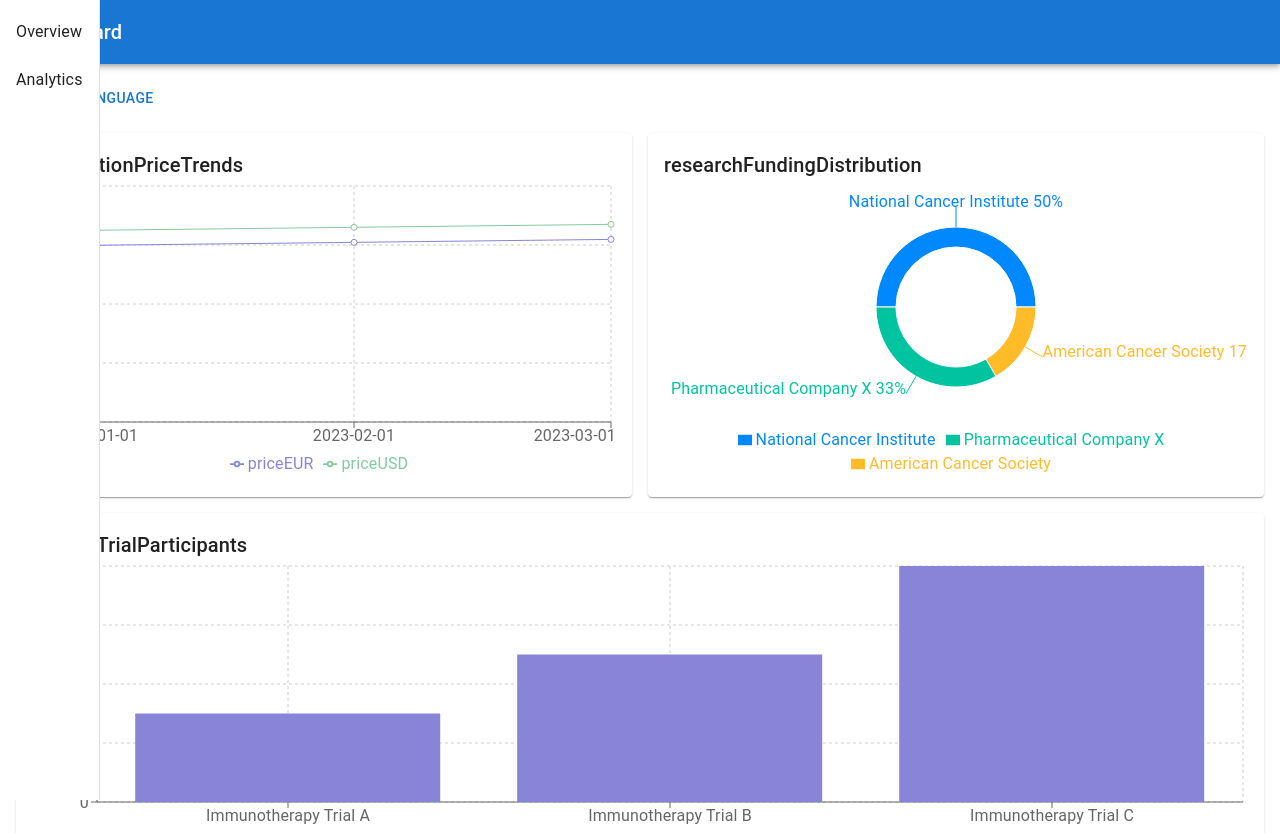
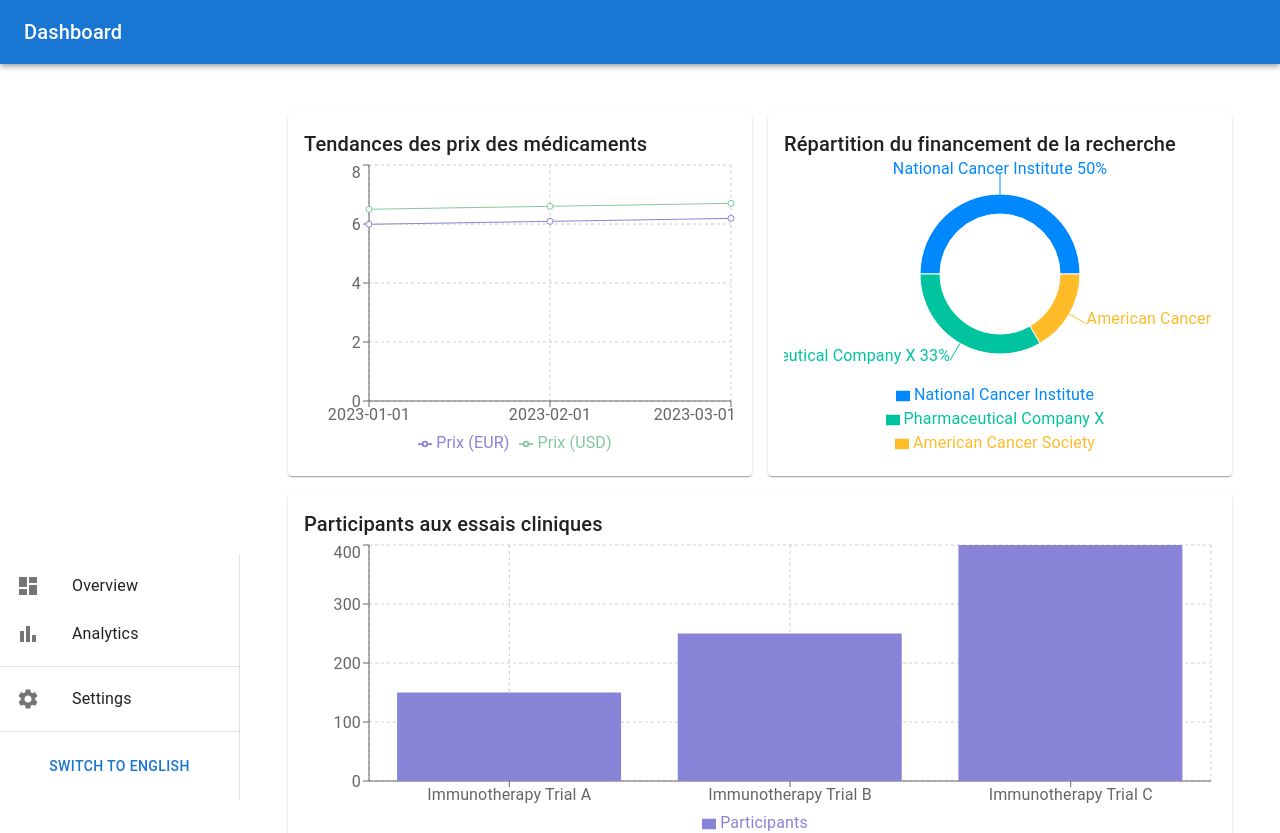
Before and after one commit to AramirRp/test-technical-tekkare, a React (Vite) app: page / in a window 1280 px wide. Shown: the top 833 px of the page. Built offline with nearby package versions, Linux system fonts and the light colour scheme.

Commit message:
progression translation & sidebar

```diff
--- a/src/App.tsx
+++ b/src/App.tsx
@@ -4,9 +4,11 @@
 import CssBaseline from '@mui/material/CssBaseline';
 import theme from './theme';
 import LandingPage from './pages/LandingPage';
+import TranslationLoader from './components/TranslationLoader';
 
 function App() {
   return (
+    <TranslationLoader>
       <ThemeProvider theme={theme}>
         <CssBaseline />
         <Router>
@@ -15,6 +17,7 @@
           </Routes>
         </Router>
       </ThemeProvider>
+    </TranslationLoader>
   );
 }
 
--- a/src/components/Dashboard.tsx
+++ b/src/components/Dashboard.tsx
@@ -3,17 +3,13 @@
 import { RootState } from '../store/store';
 import { setMedicationData, setResearchData } from '../store/dataSlice';
 import { useTranslation } from 'react-i18next';
-import { Box, Paper, Typography, useMediaQuery, useTheme, Button } from '@mui/material';
+import { Box, Paper, Typography, useMediaQuery, useTheme } from '@mui/material';
 import { LineChart, Line, XAxis, YAxis, CartesianGrid, Tooltip, Legend, ResponsiveContainer, BarChart, Bar, PieChart, Pie, Cell } from 'recharts';
 
 const Dashboard: React.FC = () => {
-  const { t, i18n } = useTranslation();
+  const { t } = useTranslation();
   const theme = useTheme();
   const isMobile = useMediaQuery(theme.breakpoints.down('sm'));
-
-  const toggleLanguage = () => {
-    i18n.changeLanguage(i18n.language === 'en' ? 'fr' : 'en');
-  };
 
   const dispatch = useDispatch();
   const { medicationData, researchData } = useSelector((state: RootState) => state.data);
@@ -41,10 +37,7 @@
   const COLORS = ['#0088FE', '#00C49F', '#FFBB28', '#FF8042', '#8884D8'];
 
   return (
-    <Box sx={{ p: 2 }}>
-      <Button onClick={toggleLanguage} sx={{ mb: 2 }}>
-        {t('switchLanguage')}
-      </Button>
+    <Box sx={{ p: 3 }}>
       <Box display="grid" gridTemplateColumns={isMobile ? '1fr' : 'repeat(12, 1fr)'} gap={2}>
         <Box gridColumn={isMobile ? 'span 1' : 'span 6'}>
           <Paper sx={{ p: 2, height: '100%' }}>
--- a/src/components/Footer.tsx
+++ b/src/components/Footer.tsx
@@ -1,13 +1,13 @@
 import React from 'react';
-import { Typography } from '@mui/material';
+import { Box, Typography } from '@mui/material';
 
 const Footer: React.FC = () => {
   return (
-    <footer className="bg-gray-200 p-4">
-      <Typography variant="body2" align="center">
+    <Box component="footer" sx={{ bgcolor: 'background.paper', py: 2, mt: 'auto' }}>
+      <Typography variant="body2" color="text.secondary" align="center">
         © 2024 Your Company. All rights reserved.
       </Typography>
-    </footer>
+    </Box>
   );
 };
 
--- a/src/components/Header.tsx
+++ b/src/components/Header.tsx
@@ -5,7 +5,9 @@
   return (
     <AppBar position="static">
       <Toolbar>
-        <Typography variant="h6">Dashboard</Typography>
+        <Typography variant="h6" component="div" sx={{ flexGrow: 1 }}>
+          Dashboard
+        </Typography>
       </Toolbar>
     </AppBar>
   );
--- a/src/components/Sidebar.tsx
+++ b/src/components/Sidebar.tsx
@@ -1,19 +1,72 @@
 import React from 'react';
-import { Drawer, List, ListItem, ListItemText } from '@mui/material';
+import { Box, Drawer, List, ListItem, ListItemIcon, ListItemText, Divider, Button } from '@mui/material';
+import DashboardIcon from '@mui/icons-material/Dashboard';
+import BarChartIcon from '@mui/icons-material/BarChart';
+import SettingsIcon from '@mui/icons-material/Settings';
+import { useTranslation } from 'react-i18next';
 
 const Sidebar: React.FC = () => {
+  const { t, i18n } = useTranslation();
+
+  const toggleLanguage = () => {
+    i18n.changeLanguage(i18n.language === 'en' ? 'fr' : 'en');
+  };
+
   return (
-    <Drawer variant="permanent">
+    <Box
+      component="nav"
+      sx={{
+        width: { sm: 240 },
+        flexShrink: { sm: 0 },
+      }}
+    >
+      <Drawer
+        variant="permanent"
+        sx={{
+          display: { xs: 'none', sm: 'block' },
+          '& .MuiDrawer-paper': {
+            boxSizing: 'border-box',
+            width: 240,
+            top: 'auto',
+            height: 'auto',
+            bottom: 0,
+          },
+        }}
+        open
+      >
         <List>
           <ListItem button>
+            <ListItemIcon>
+              <DashboardIcon />
+            </ListItemIcon>
             <ListItemText primary="Overview" />
           </ListItem>
           <ListItem button>
+            <ListItemIcon>
+              <BarChartIcon />
+            </ListItemIcon>
             <ListItemText primary="Analytics" />
           </ListItem>
-        {/* Add more items as needed */}
+        </List>
+        <Divider />
+        <List>
+          <ListItem button>
+            <ListItemIcon>
+              <SettingsIcon />
+            </ListItemIcon>
+            <ListItemText primary="Settings" />
+          </ListItem>
+        </List>
+        <Divider />
+        <List>
+          <ListItem>
+            <Button onClick={toggleLanguage} fullWidth>
+              {i18n.language === 'en' ? 'Switch to French' : 'Switch to English'}
+            </Button>
+          </ListItem>
         </List>
       </Drawer>
+    </Box>
   );
 };
 
--- /dev/null
+++ b/src/components/TranslationLoader.tsx
@@ -0,0 +1,22 @@
+import React, { useState, useEffect } from 'react';
+import { loadLocales } from '../i18n';
+
+interface TranslationLoaderProps {
+  children: React.ReactNode;
+}
+
+const TranslationLoader: React.FC<TranslationLoaderProps> = ({ children }) => {
+  const [isLoaded, setIsLoaded] = useState(false);
+
+  useEffect(() => {
+    loadLocales().then(() => setIsLoaded(true));
+  }, []);
+
+  if (!isLoaded) {
+    return <div>Loading translations...</div>;
+  }
+
+  return <>{children}</>;
+};
+
+export default TranslationLoader;
--- a/src/i18n.ts
+++ b/src/i18n.ts
@@ -1,24 +1,24 @@
 import i18n from 'i18next';
 import { initReactI18next } from 'react-i18next';
-
-i18n
-  .use(initReactI18next)
-  .init({
-    lng: 'fr',
-    fallbackLng: 'en',
-    interpolation: {
-      escapeValue: false,
-    },
-  });
 
 const loadLocales = async () => {
   const enTranslations = await import('./locales/en.json');
   const frTranslations = await import('./locales/fr.json');
 
-  i18n.addResourceBundle('en', 'translation', enTranslations.default);
-  i18n.addResourceBundle('fr', 'translation', frTranslations.default);
+  await i18n
+    .use(initReactI18next)
+    .init({
+      resources: {
+        en: { translation: enTranslations.default },
+        fr: { translation: frTranslations.default },
+      },
+      lng: 'fr',
+      fallbackLng: 'en',
+      interpolation: {
+        escapeValue: false,
+      },
+    });
 };
 
-loadLocales();
-
+export { loadLocales };
 export default i18n;
--- a/src/pages/LandingPage.tsx
+++ b/src/pages/LandingPage.tsx
@@ -1,21 +1,29 @@
 import React from 'react';
+import { Box, CssBaseline, ThemeProvider, createTheme } from '@mui/material';
 import Header from '../components/Header';
 import Sidebar from '../components/Sidebar';
+import Dashboard from '../components/Dashboard';
 import Footer from '../components/Footer';
-import Dashboard from '../components/Dashboard';
+
+const theme = createTheme({
+  // Customize your theme here
+});
 
 const LandingPage: React.FC = () => {
   return (
-    <div className="flex flex-col min-h-screen">
-      <Header />
-      <div className="flex flex-grow">
-        <Sidebar />
-        <main className="flex-grow p-6">
-          <Dashboard />
-        </main>
-      </div>
-      <Footer />
-    </div>
+    <ThemeProvider theme={theme}>
+      <CssBaseline />
+      <Box sx={{ display: 'flex', flexDirection: 'column', minHeight: '100vh' }}>
+        <Header />
+        <Box sx={{ display: 'flex', flex: 1 }}>
+          <Sidebar />
+          <Box component="main" sx={{ flexGrow: 1, p: 3, width: '100%' }}>
+            <Dashboard />
+          </Box>
+        </Box>
+        <Footer />
+      </Box>
+    </ThemeProvider>
   );
 };
 
```
Also changed, not shown: src/store/index.ts (deleted, +0 -10 lines). Lines whose indentation alone changed are shown as unchanged.
